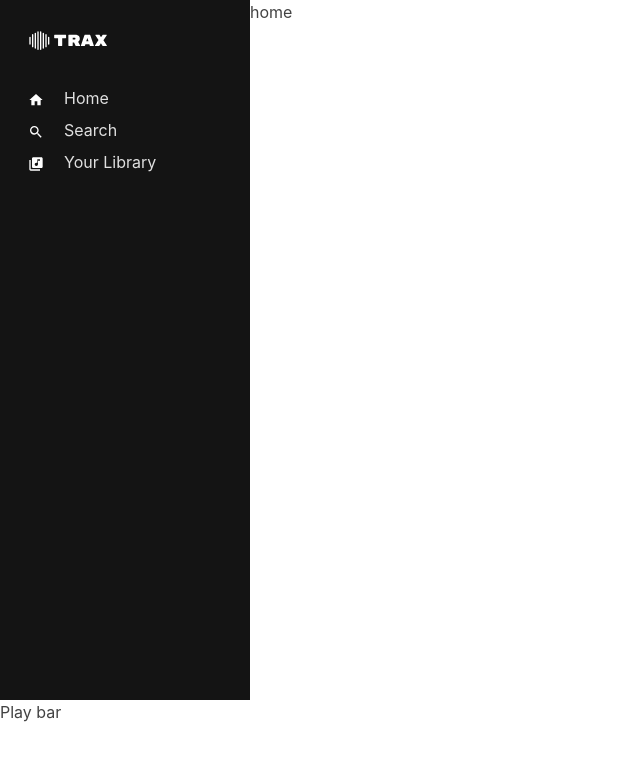
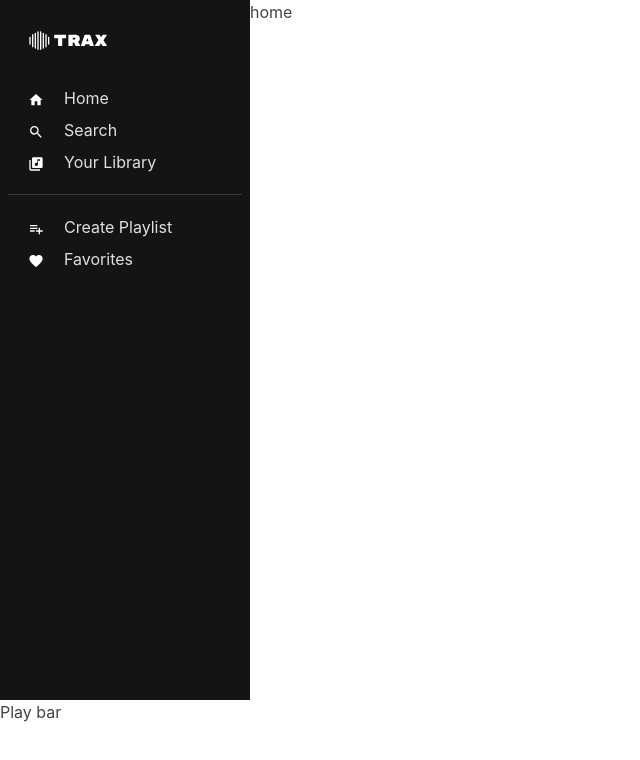
Before and after one commit to march213/trax, a Next.js app: page / in a window 1280 px wide. Shown: the top 760 px of the page, without its empty margins (0-640 px from the left). Built offline with nearby package versions, Linux system fonts and the light colour scheme.

Commit message:
add more menu items

```diff
--- a/components/sidebar.tsx
+++ b/components/sidebar.tsx
@@ -18,6 +18,19 @@ const navMenu = [
     name: 'Your Library',
     icon: MdLibraryMusic,
     route: '/library',
+  },
+]
+
+const musicMenu = [
+  {
+    name: 'Create Playlist',
+    icon: MdPlaylistAdd,
+    route: '/',
+  },
+  {
+    name: 'Favorites',
+    icon: MdFavorite,
+    route: '/favorites',
   },
 ]
 
@@ -44,6 +57,23 @@ const Sidebar = () => {
             ))}
           </List>
         </Box>
+        <Divider mb={5} color="whiteAlpha.400" />
+        <Box>
+          <List spacing={2}>
+            {musicMenu.map((menu) => (
+              <ListItem key={menu.name} px={5} fontSize="16px">
+                <LinkBox>
+                  <NextLink href={menu.route} passHref>
+                    <LinkOverlay>
+                      <ListIcon as={menu.icon} mr={5} color="white" />
+                      {menu.name}
+                    </LinkOverlay>
+                  </NextLink>
+                </LinkBox>
+              </ListItem>
+            ))}
+          </List>
+        </Box>
       </Box>
     </Box>
   )
```
